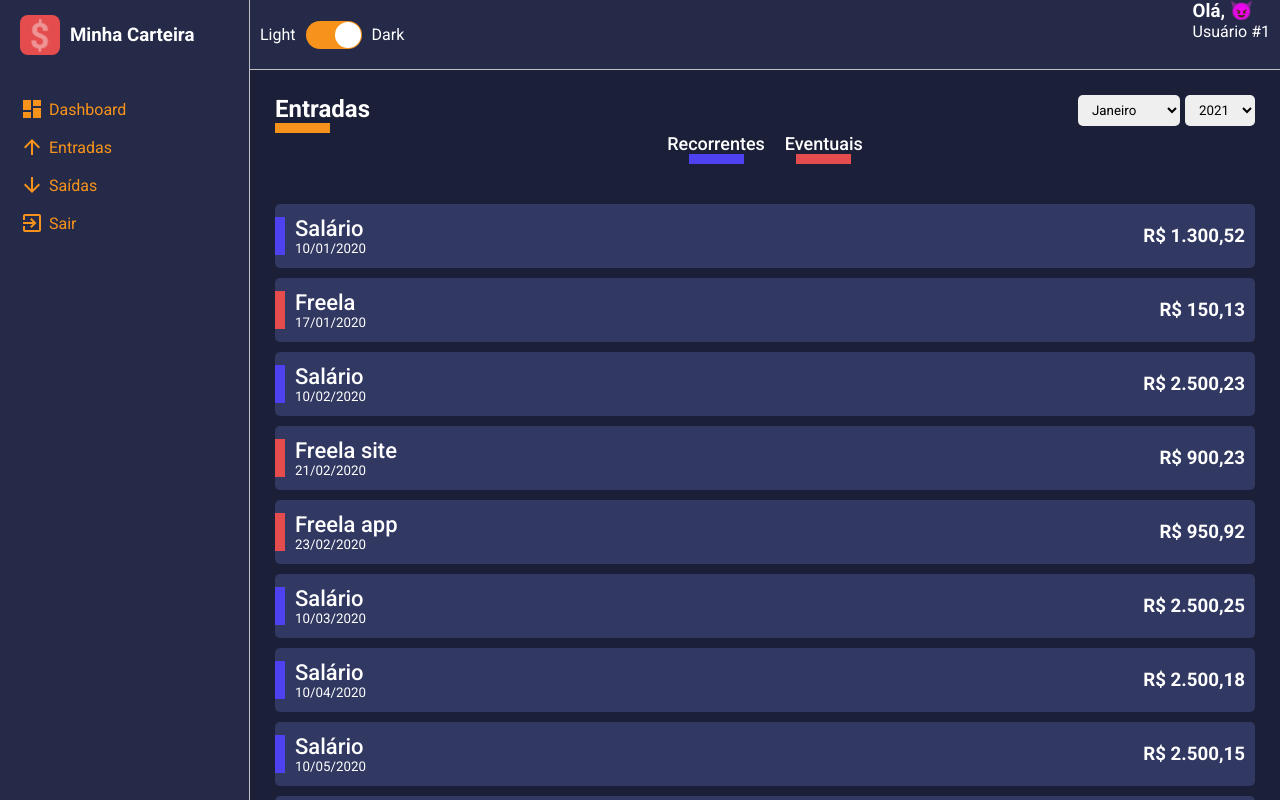
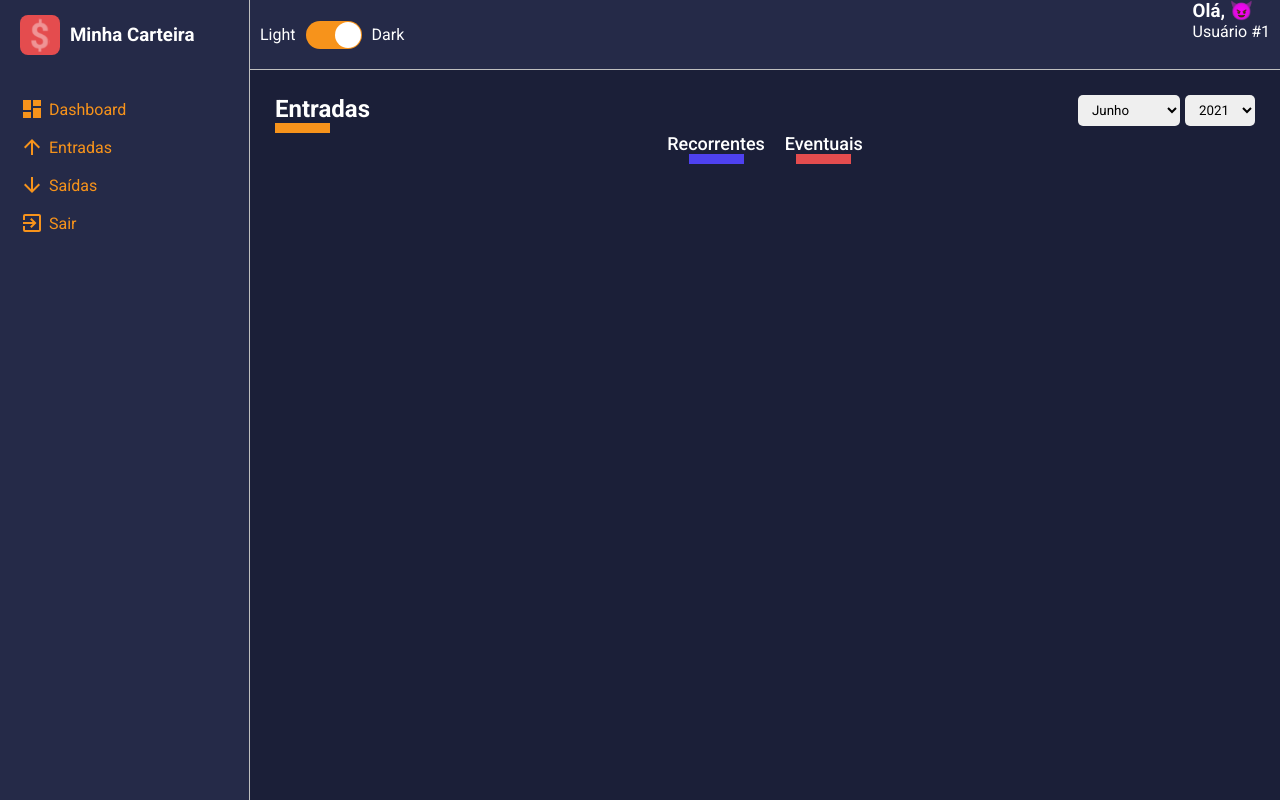
Before and after one commit to EduBergantini/didactic-spoon, a React (Create React App) app: page /listar/entradas in a window 1280 px wide. Built offline with nearby package versions, Linux system fonts and the light colour scheme.

Commit message:
feat: filtering select input value on the list

```diff
--- a/src/components/select-input/index.tsx
+++ b/src/components/select-input/index.tsx
@@ -7,12 +7,13 @@ interface ISelectInputOptionProps {
         label: string;
     }[],
     onSelectInputChange(event: React.ChangeEvent<HTMLSelectElement>): void | undefined;
+    defaultValue?: string | number;
 }
 
-const SelectInput: React.FC<ISelectInputOptionProps> = ({options, onSelectInputChange}) => {
+const SelectInput: React.FC<ISelectInputOptionProps> = ({options, defaultValue, onSelectInputChange}) => {
     return (
         <SelectInputContainer>
-            <select onChange={onSelectInputChange}>
+            <select onChange={onSelectInputChange} defaultValue={defaultValue}>
             {
                 options.map(option => (
                     <option key={option.value} value={option.value}>{option.label}</option>)
--- a/src/pages/list/index.tsx
+++ b/src/pages/list/index.tsx
@@ -28,8 +28,10 @@ interface IListData {
 }
 
 const List: React.FC<IListProps> = ({ match }) => {
-
+    const currentDate = new Date();
     const [data, setData] = useState<IListData[]>([]);
+    const [selectedMonth, setSelectedMonth] = useState<string>((currentDate.getMonth()+1).toLocaleString());
+    const [selectedYear, setSelectedYear] = useState<string>(currentDate.getFullYear().toLocaleString());
     const {type} = match.params;
 
     const title = useMemo(() => {
@@ -41,7 +43,13 @@ const List: React.FC<IListProps> = ({ match }) => {
 
     useEffect(() => {
         const requestData = type === "entradas" ? gains : expenses;
-        const listData = requestData.map((item, index) => {
+        const filteredData = requestData.filter(item => {
+            const dataDate = new Date(item.date);
+            return (dataDate.getMonth()+1).toString() === selectedMonth
+                && dataDate.getFullYear().toString() === selectedYear;
+        });
+
+        const listData = filteredData.map((item, index) => {
             return {
                 id: index,
                 description: item.description,
@@ -54,7 +62,7 @@ const List: React.FC<IListProps> = ({ match }) => {
 
         setData(listData);
 
-    }, [type]);
+    }, [selectedMonth, selectedYear, type]);
 
     const months = [
         {value: 1, label: "Janeiro"},
@@ -81,8 +89,8 @@ const List: React.FC<IListProps> = ({ match }) => {
     return (
         <ListContainer>
             <ContentHeader title={title.text} lineColor={title.color}>
-                <SelectInput options={months} onSelectInputChange={e => console.log(e.target.value)}/>
-                <SelectInput options={years}  onSelectInputChange={e => console.log(e.target.value)}/>
+                <SelectInput options={months} onSelectInputChange={e => setSelectedMonth(e.target.value)} defaultValue={selectedMonth}/>
+                <SelectInput options={years}  onSelectInputChange={e => setSelectedYear(e.target.value)} defaultValue={selectedYear}/>
             </ContentHeader>
             <FilterContainer>
                 <button type="button" className="tag-filter tag-filter-recurrent">Recorrentes</button>
```
